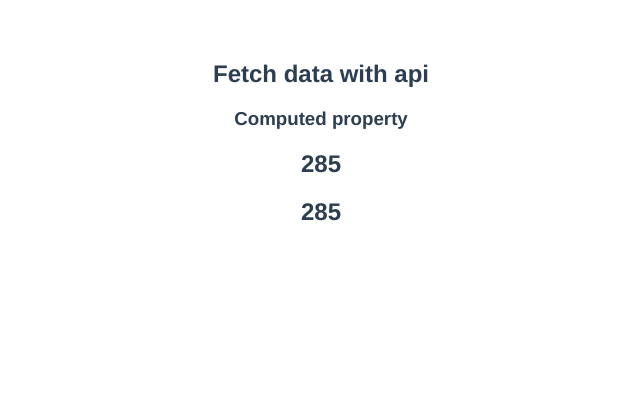
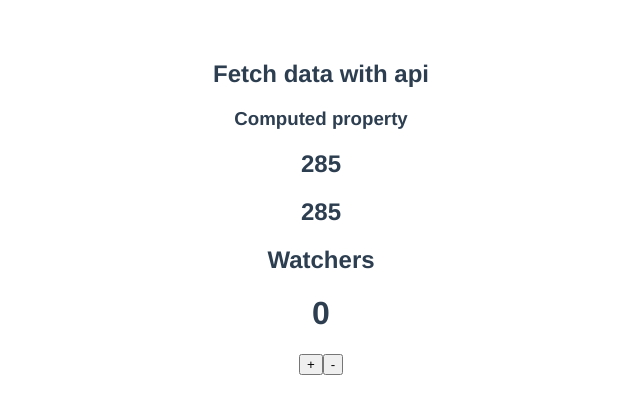
Before and after one commit to Neelima-git/learn-Vue.js, a Vue app: page / in a window 1280 px wide. Shown: the top 414 px of the page, without its empty margins (319-959 px from the left). Built offline with nearby package versions, Linux system fonts and the light colour scheme.

Commit message:
Added watcher demo component

```diff
--- a/src/App.vue
+++ b/src/App.vue
@@ -4,6 +4,7 @@
     <!-- <EmployeeList/> -->
     <!-- <Post/> -->
     <Computed/>
+    <Watcher/>
   </div>
 </template>
 
@@ -11,13 +12,15 @@
 // import EmployeeList from './components/api/EmployeeList.vue';
 // import Post from './components/api/PostData.vue'
 import Computed from './components/computed/Computed.vue';
+import Watcher from './components/watchers/Watcher.vue';
 
 export default {
   name: "App",
   components: {
     // EmployeeList,
     // Post
-    Computed
+    Computed,
+    Watcher
   },
 };
 </script>
--- /dev/null
+++ b/src/components/watchers/Watcher.vue
@@ -0,0 +1,26 @@
+<!-- Watchers are the observers of the property which continuously observe the value of the property  -->
+
+<template>
+    <h2>Watchers</h2>
+    <h1>{{ count }}</h1>
+    <button v-on:click="count=count+1">+</button>
+    <button v-on:click="count=count-1">-</button>
+</template>
+
+<script>
+export default {
+    name: "WatchersComponent",
+    data(){
+        return{
+            count: 0
+        }
+    },
+    watch: {
+        count(val, prev){
+            if(val>10 && val>prev){
+                alert("stop counting")
+            }
+        }
+    }
+}
+</script>
```
